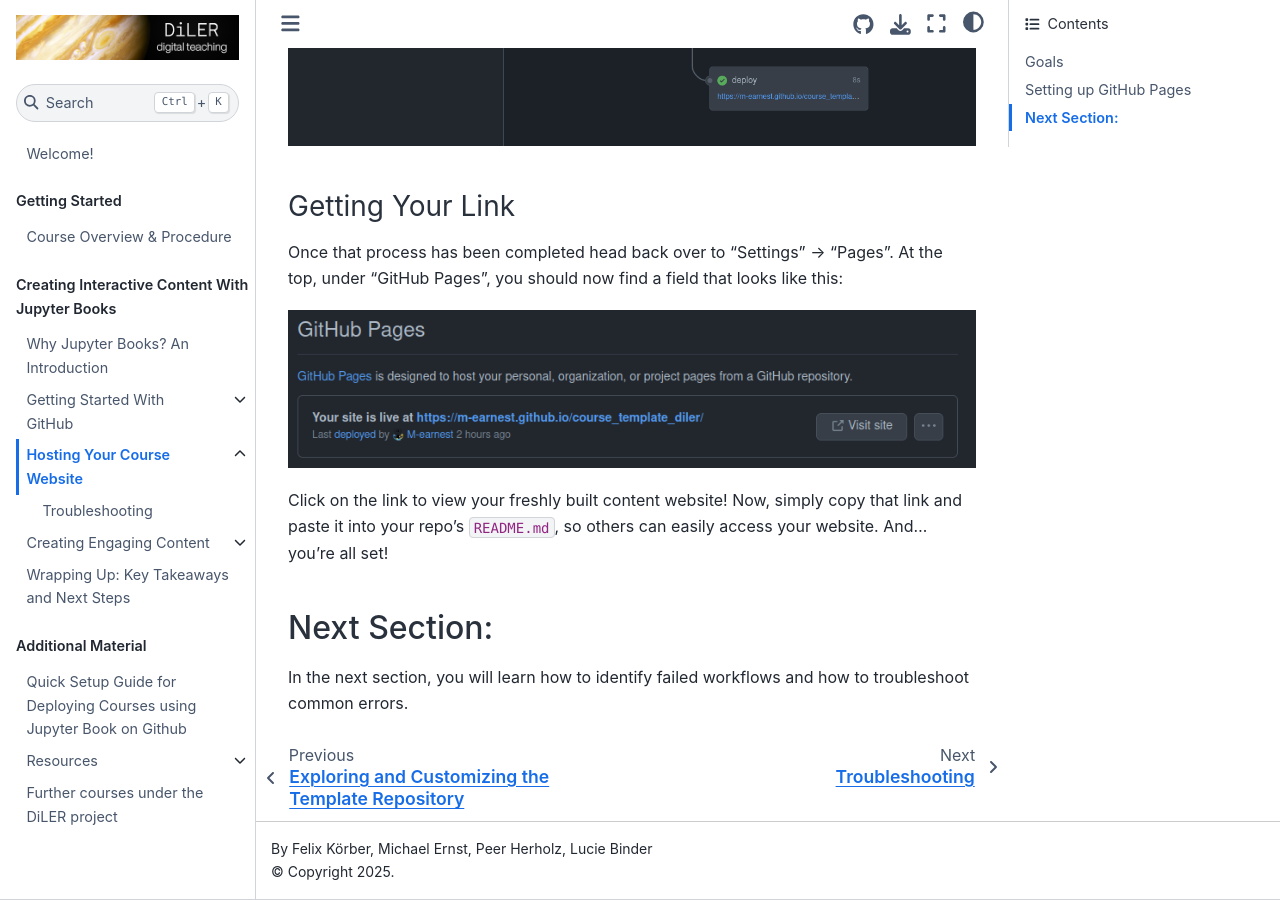
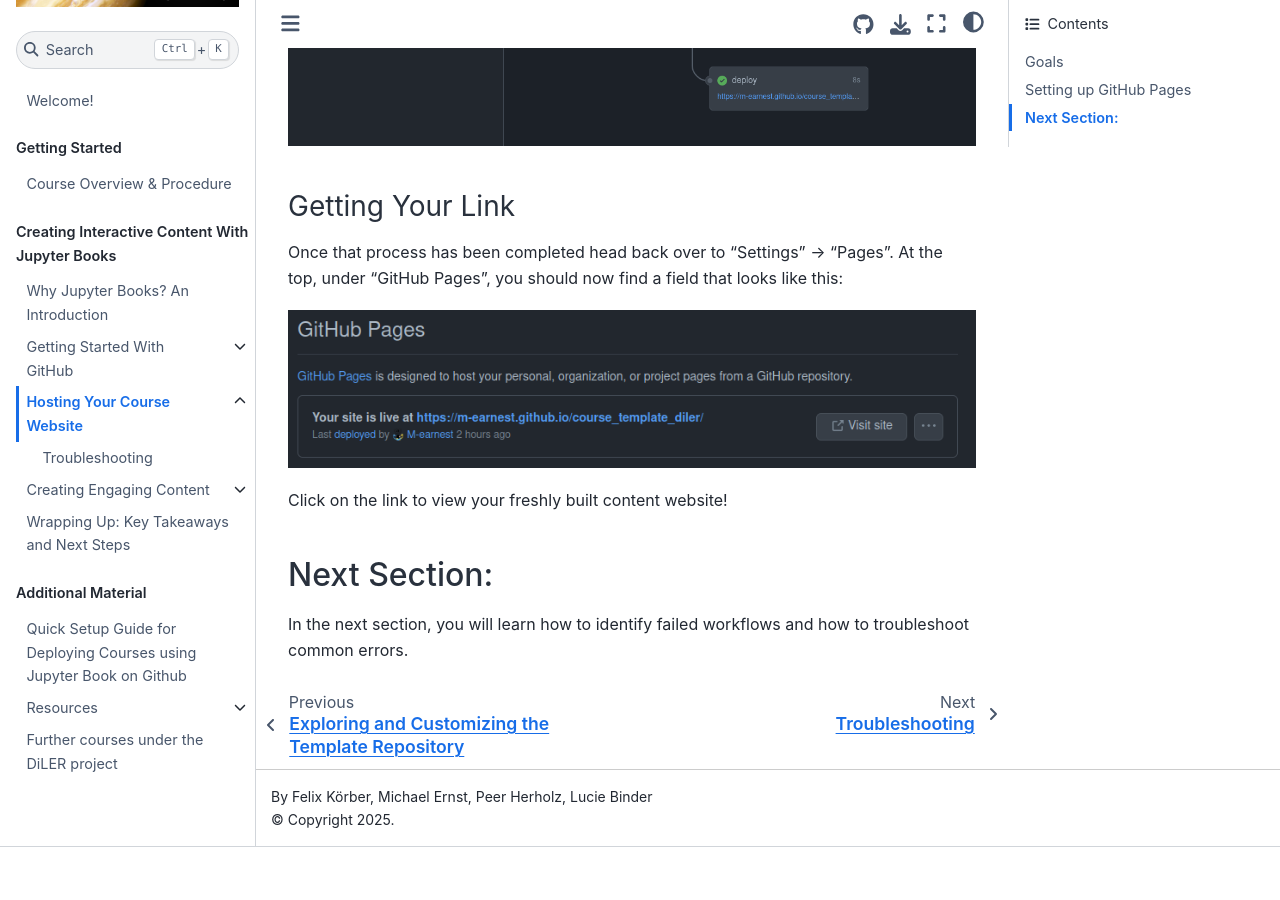
Before and after one commit to M-earnest/tutorial_jupyter_books, a Jupyter Book: the page built from content/2_host/host_website.md, in a window 1280 px wide and 900 px high, scrolled down 2329 px. Built offline with Jupyter Book 1.0.4 settings and Sphinx 7.4.7 and the Sphinx Book theme 1.1.4, drawn with Linux system fonts in a browser that asks for light colours; pages that are not in the unit, such as notebooks, are missing from menus; after the commit the page ends 3176 px from its top, so only the background shows below that.

Commit message:
Update host_website.md

```diff
--- a/content/2_host/host_website.md
+++ b/content/2_host/host_website.md
@@ -47,7 +47,7 @@
 
 ![Image of the final link that is presented under "GitHub Pages".](../../static/pages_link.png)
 
-Click on the link to view your freshly built content website! Now, simply copy that link and paste it into your repo’s `README.md`, so others can easily access your website. And... you're all set!
+Click on the link to view your freshly built content website!
 
 ## Next Section:
 In the next section, you will learn how to identify failed workflows and how to troubleshoot common errors.
```
